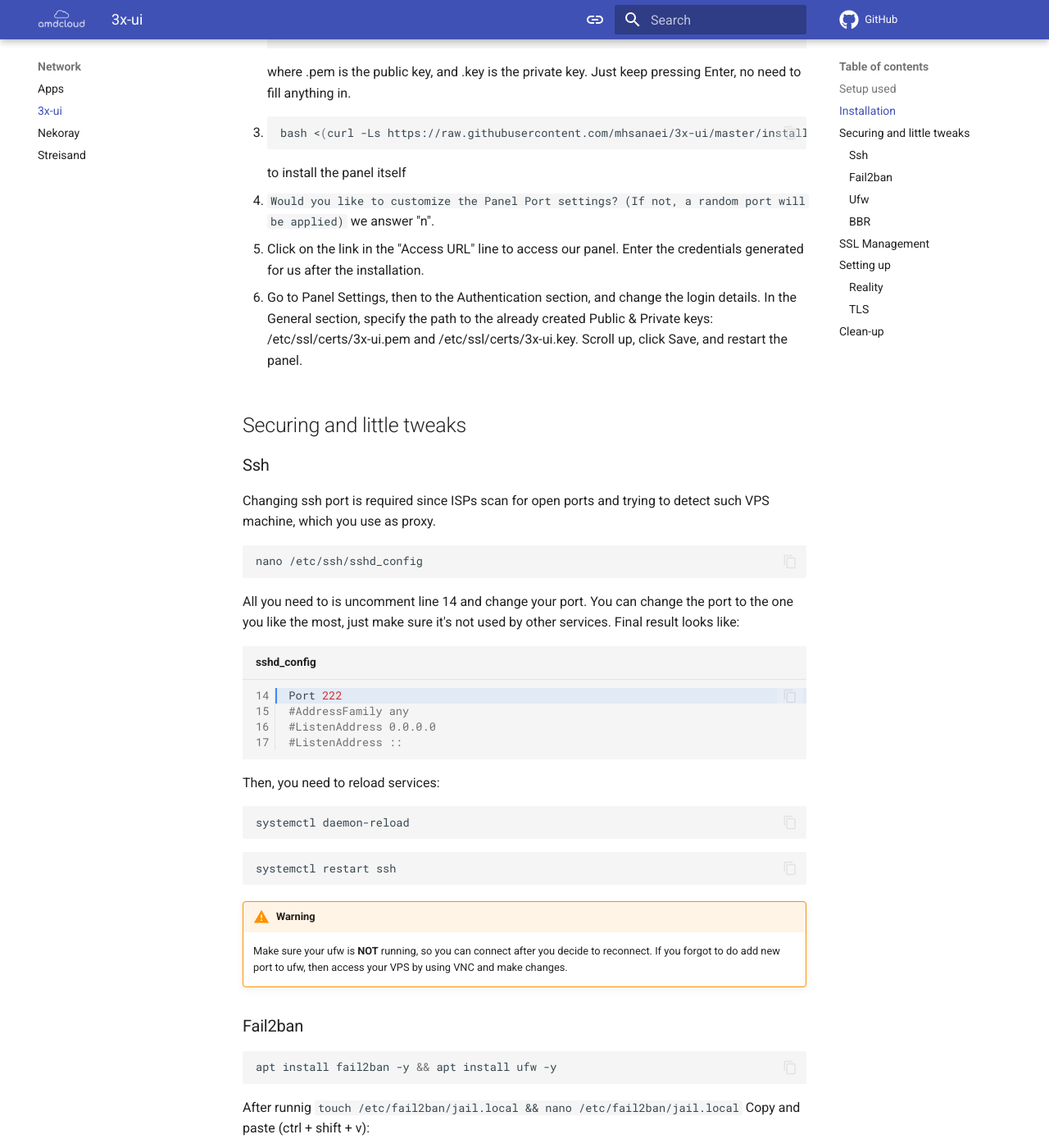
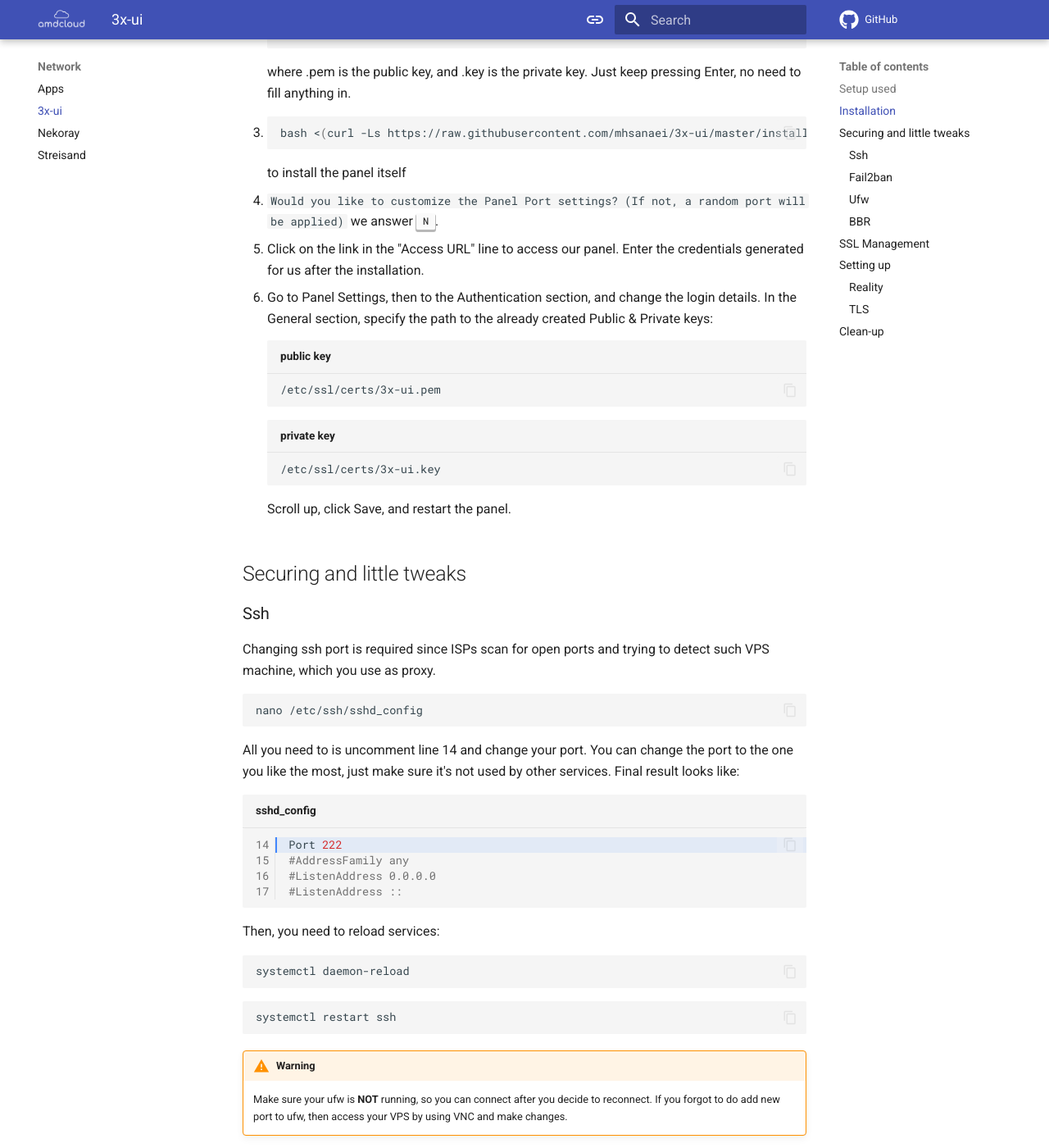
Before and after one commit to TeamDominant/Wiki-mkdocs, an MkDocs documentation site: the page built from docs/3x-ui.md, in a window 1280 px wide and 1400 px high, scrolled down 764 px. Shown: the whole window at 82% size. Built offline with MkDocs 1.6.1 and Material for MkDocs 9.7.7, drawn with Linux system fonts in a browser that asks for light colours; comment, search, counter and statistics services are not loaded; some of the changed text lies outside the part shown.

Commit message:
mkdocs: added missing package and inserted keys extension for 3x-ui

````diff
--- a/docs/3x-ui.md
+++ b/docs/3x-ui.md
@@ -35,11 +35,18 @@
 to install the panel itself
 
 4. `Would you like to customize the Panel Port settings? (If not, a random port will be applied)`
-we answer "n".
+we answer ++n++.
 
 5. Click on the link in the "Access URL" line to access our panel. Enter the credentials generated for us after the installation.
 
-6. Go to Panel Settings, then to the Authentication section, and change the login details. In the General section, specify the path to the already created Public & Private keys: /etc/ssl/certs/3x-ui.pem and /etc/ssl/certs/3x-ui.key. Scroll up, click Save, and restart the panel.
+6. Go to Panel Settings, then to the Authentication section, and change the login details. In the General section, specify the path to the already created Public & Private keys:
+```bash title="public key"
+/etc/ssl/certs/3x-ui.pem
+```
+```bash title="private key"
+/etc/ssl/certs/3x-ui.key
+```
+Scroll up, click Save, and restart the panel.
 
 ## Securing and little tweaks
 ### Ssh
@@ -92,7 +99,7 @@
 bantime = 43200
 ```
 
-Press ctrl + x, then y, and hit enter to save and exit.
+Press ++ctrl+x++, then ++y++, and hit ++enter++ to save and exit.
 
 In the terminal, type:
 
@@ -100,7 +107,7 @@
 x-ui
 ```
 
-Type 20 (IP Limit Management) and press Enter. Then press 1 to install and type y.
+Type 20 (IP Limit Management) and press ++enter++. Then press 1 to install and type ++y++.
 
 ### Ufw
 
--- a/requirements.txt
+++ b/requirements.txt
@@ -1,3 +1,4 @@
+mkdocs-material
 mkdocs-git-revision-date-localized-plugin
 mdx_truly_sane_lists
 pymdown-extensions
````
Also changed, not shown: other parts of docs/3x-ui.md (+1 -1 lines).
